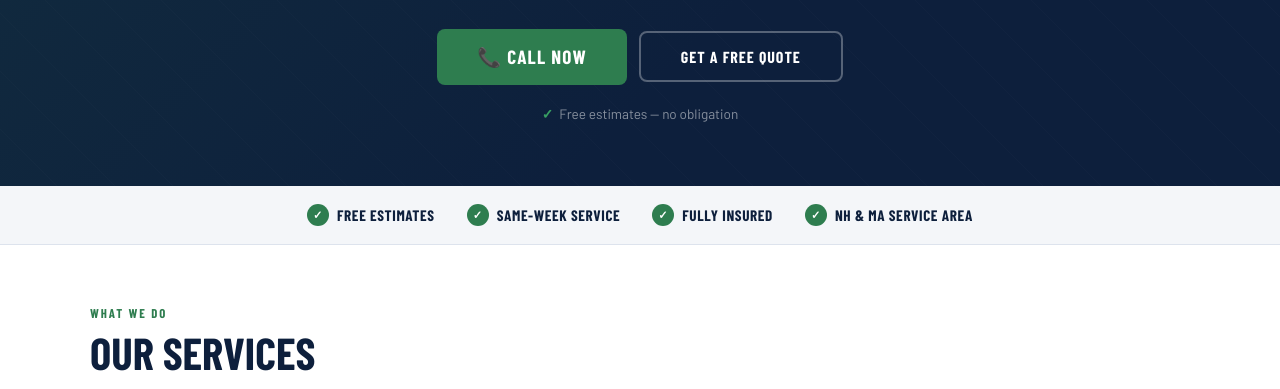
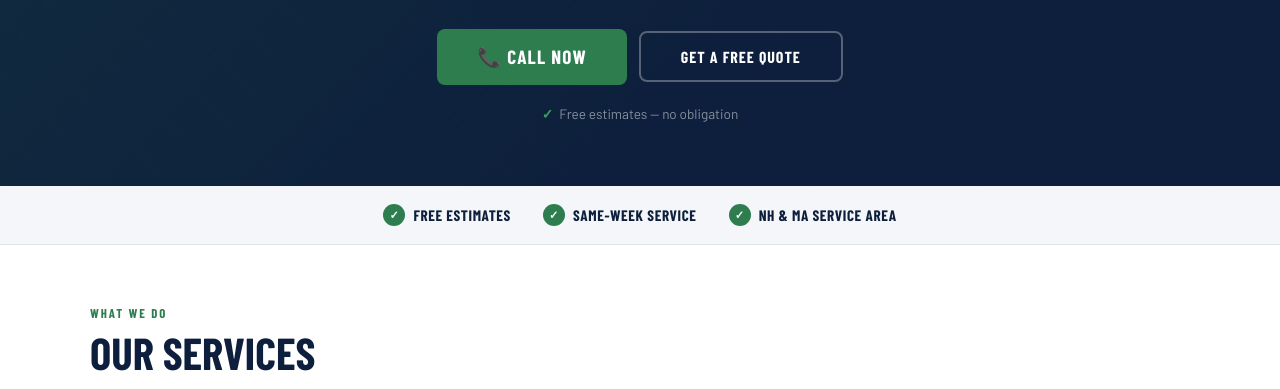
Before and after one commit to habsgoalie/start-today, a plain HTML site: page index.html in a window 1280 px wide. Shown: the part 381-770 px from the top of the page. Drawn offline with nearby package versions, Linux system fonts and the light colour scheme; a web font is replaced by a local one.

Commit message:
Remove 'Fully Insured' trust item

```diff
--- a/index.html
+++ b/index.html
@@ -699,7 +699,6 @@
   <div class="trust-inner">
     <div class="trust-item"><div class="trust-icon">✓</div>Free Estimates</div>
     <div class="trust-item"><div class="trust-icon">✓</div>Same-Week Service</div>
-    <div class="trust-item"><div class="trust-icon">✓</div>Fully Insured</div>
     <div class="trust-item"><div class="trust-icon">✓</div>NH &amp; MA Service Area</div>
   </div>
 </div>
```
